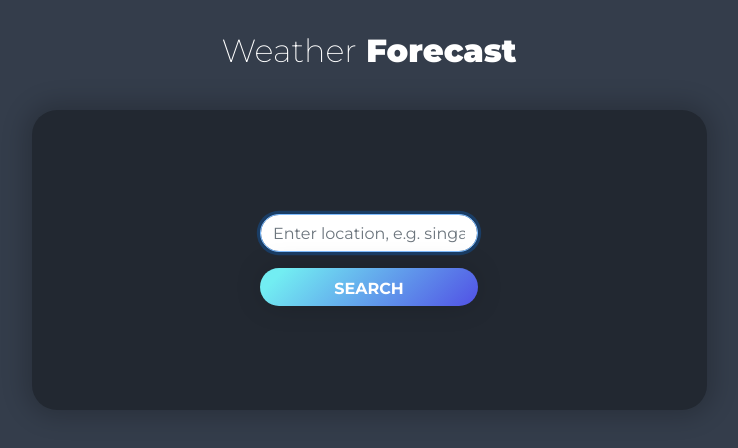
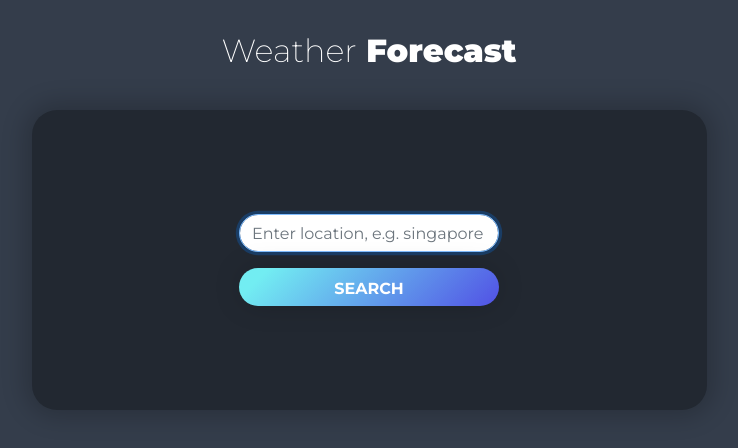
Before and after one commit to HuyVuong08/weather-app-react, a React (Create React App) app: page / in a window 1280 px wide. Shown: the top 448 px of the page, without its empty margins (271-1009 px from the left). Built offline with nearby package versions, Linux system fonts and the light colour scheme.

Commit message:
Fix input placeholder overflow

```diff
--- a/src/components/Form/Form.jsx
+++ b/src/components/Form/Form.jsx
@@ -15,7 +15,7 @@ const Form = ({ submitSearch, isLoading }) => {
     return (
         <>
             {!isLoading && (
-                <form onSubmit={onSubmit}>
+                <form onSubmit={onSubmit} className={styles.form}>
                     <input
                         aria-label="location"
                         type="text"
--- a/src/components/Form/Form.module.css
+++ b/src/components/Form/Form.module.css
@@ -23,3 +23,7 @@
     -ms-transform: scale(0.95);
     transform: scale(0.95);
 }
+
+.form {
+    width: 260px;
+}
```
